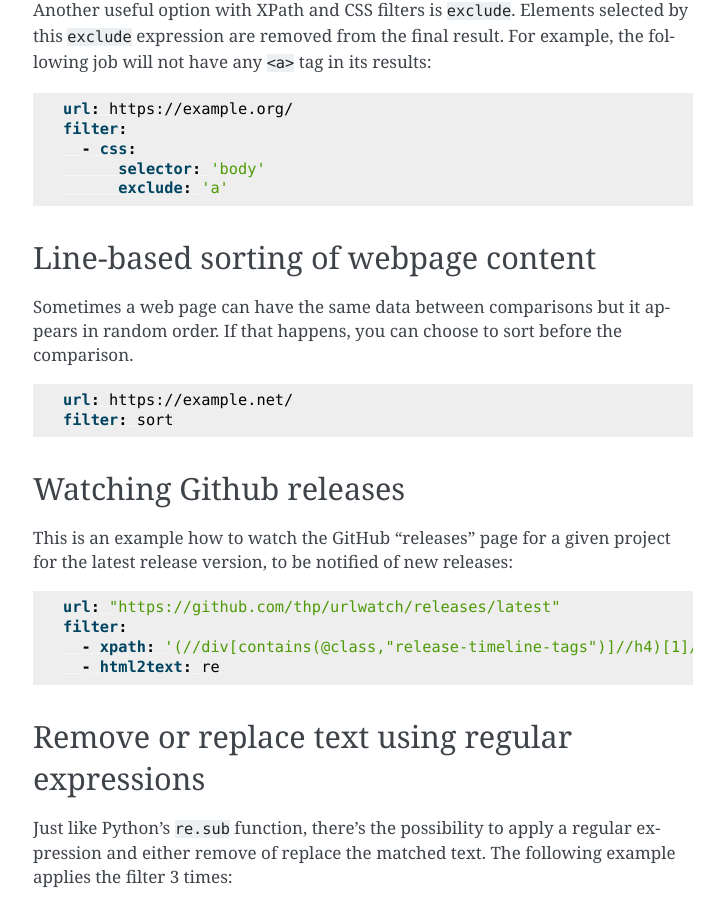
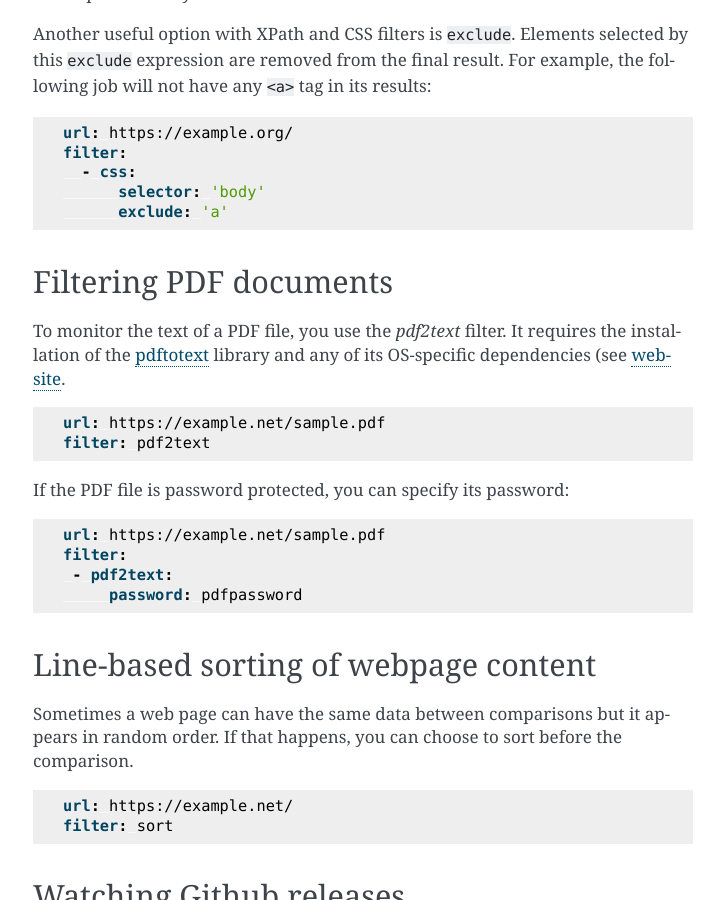
Before and after one commit to thp/urlwatch, a Sphinx documentation site: the page built from docs/source/filters.rst, in a window 1280 px wide and 900 px high, scrolled down 3591 px. Shown: the whole window, without its empty margins (387-1111 px from the left). Built offline with Sphinx 7.4.7, drawn with Linux system fonts in a browser that asks for light colours; some of the changed text lies outside the part shown.

Commit message:
waiting for Thomas' comments

```diff
--- a/docs/source/dependencies.rst
+++ b/docs/source/dependencies.rst
@@ -38,7 +38,7 @@ Where ``<packagename>`` is one of the following:
 +-------------------------+---------------------------------------------------------------------+
 | Feature                 | Python package(s) to install                                        |
 +=========================+=====================================================================+
-| Pushover reporter       | `chump <https://github.com/karanlyons/chump/>`__                    |
+| Pushover reporter       | `chump <https://github.com/karanlyons/chump>`__                     |
 +-------------------------+---------------------------------------------------------------------+
 | Pushbullet reporter     | `pushbullet.py <https://github.com/randomchars/pushbullet.py>`__    |
 +-------------------------+---------------------------------------------------------------------+
@@ -56,3 +56,6 @@ Where ``<packagename>`` is one of the following:
 |                         | `jsbeautifier <https://pypi.org/project/jsbeautifier/>`__ and       |
 |                         | `cssbeautifier <https://pypi.org/project/cssbeautifier/>`__         |
 +-------------------------+---------------------------------------------------------------------+
+| `pdf2text` filter       | `pdftotext <https://github.com/jalan/pdftotext>`__ and              |
+|                         | its OS-specific dependencies (see the above link)                   |
++-------------------------+---------------------------------------------------------------------+
--- a/docs/source/filters.rst
+++ b/docs/source/filters.rst
@@ -37,6 +37,7 @@ At the moment, the following filters are built-in:
 - **grepi**: Filter which removes lines matching a regular expression
 - **hexdump**: Convert binary data to hex dump format
 - **html2text**: Convert HTML to plaintext
+- **pdf2text**: Convert PDF to plaintext
 - **ical2text**: Convert iCalendar to plaintext
 - **re.sub**: Replace text with regular expressions using Python's re.sub
 - **sha1sum**: Calculate the SHA-1 checksum of the content
@@ -211,6 +212,30 @@ tag in its results:
          exclude: 'a'
 
 
+Filtering PDF documents
+-----------------------
+
+To monitor the text of a PDF file, you use the `pdf2text` filter. It requires
+the installation of the `pdftotext <https://github.com/jalan/pdftotext/blob/master/README.md#pdftotext>`__
+library and any of its OS-specific dependencies (see
+`website <https://github.com/jalan/pdftotext/blob/master/README.md#os-dependencies>`__.
+
+.. code:: yaml
+
+   url: https://example.net/sample.pdf
+   filter: pdf2text
+
+
+If the PDF file is password protected, you can specify its password:
+
+.. code:: yaml
+
+   url: https://example.net/sample.pdf
+   filter:
+    - pdf2text:
+        password: pdfpassword
+
+
 Line-based sorting of webpage content
 -------------------------------------
 
```
Also changed, not shown: 2 other files.
